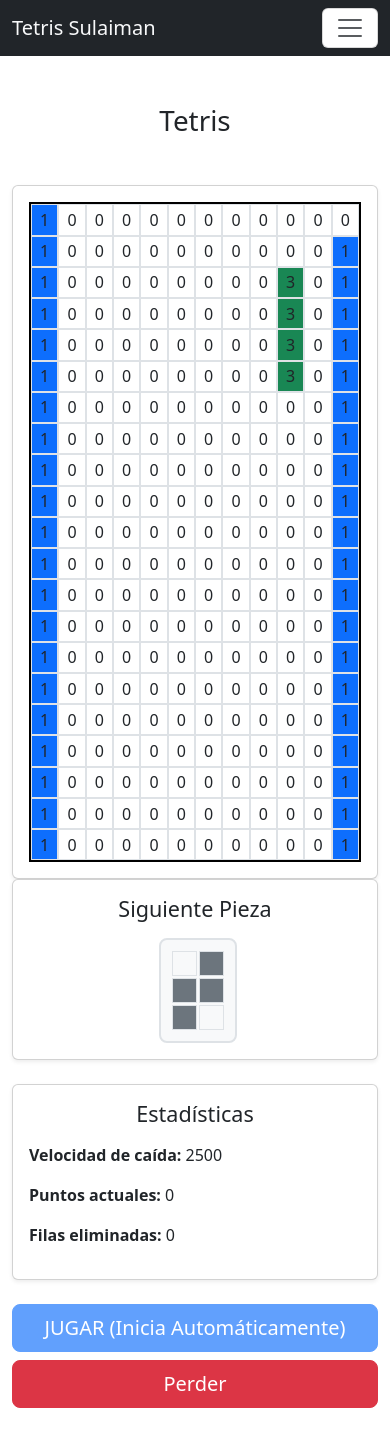
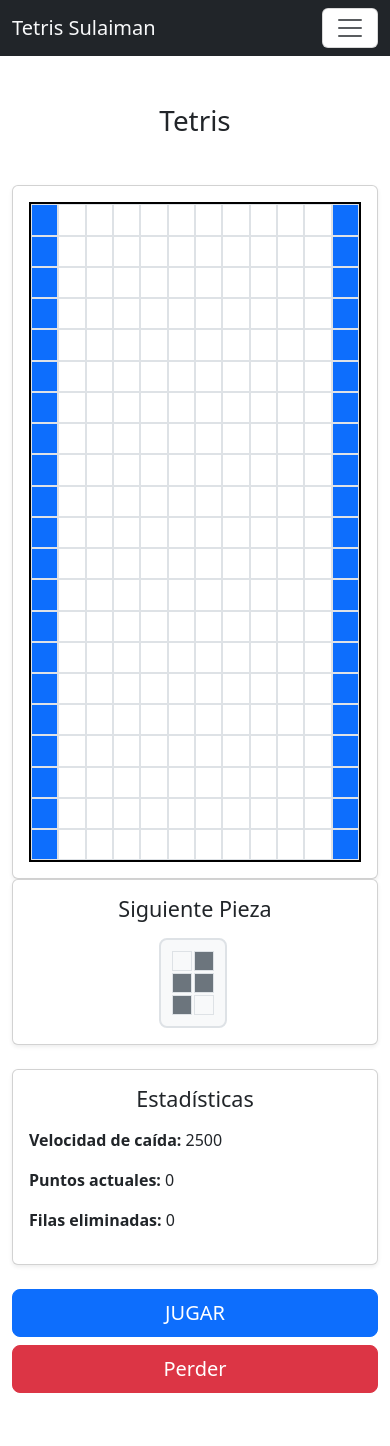
Before and after one commit to SulaimanTahaSantos/ProyectoTetrisSulaiman, a React (Vite) app: page /Juego in a window 390 px wide. Shown: the top 1446 px of the page. Built offline with nearby package versions, Linux system fonts and the light colour scheme.

Commit message:
estoy con el error de si son la misma pieza no colisionan sino que se atraviesan

```diff
--- a/package.json
+++ b/package.json
@@ -13,6 +13,7 @@
     "bootstrap": "^5.3.3",
     "react": "^18.3.1",
     "react-bootstrap": "^2.10.6",
+    "react-bootstrap-icons": "^1.11.5",
     "react-dom": "^18.3.1",
     "react-router-dom": "^7.0.2",
     "use-debounce": "^10.0.4"
--- a/src/components/Panel.jsx
+++ b/src/components/Panel.jsx
@@ -27,7 +27,7 @@ const Panel = ({ grid }) => {
               justifyContent: 'center',
             }}
           >
-            {cell}
+
           </div>
         ))
       )}
--- a/src/components/views/Inicio.jsx
+++ b/src/components/views/Inicio.jsx
@@ -35,6 +35,9 @@ let navigate = useNavigate();
                 <ListGroup.Item>
                   <strong>Descelerar las piezas:</strong> Usa la flecha hacia abajo para hacer que las piezas caigan más rápido.
                 </ListGroup.Item>
+                <ListGroup.Item>
+                  <strong>Cambiar de pieza: </strong> Si haces click en la pieza siguiente podras cambiarla.
+                </ListGroup.Item>
               </ListGroup>
 
               <div className="text-center mt-4">
--- a/src/components/views/Juego.jsx
+++ b/src/components/views/Juego.jsx
@@ -14,8 +14,16 @@ import colorPieza from '../../lib/colorPieza';
 const Juego = () => {
   const [arrayCasillas, setArrayCasillas] = useState(modelos.matriz);
 const [piezaActual, setPiezaActual] = useState(() => {
-  const columnaAleatoria = Math.floor(Math.random() * 9) + 1;
-  const piezaGenerada = nuevaPieza(0, columnaAleatoria);
+  const generarColumnaValida = () => {
+    let columna;
+    do {
+      columna = Math.floor(Math.random() * 7) + 1; // Genera entre 1 y 7
+    } while (arrayCasillas[0][columna] === 1);
+    return columna;
+  };
+
+
+  const piezaGenerada = nuevaPieza(0, generarColumnaValida());
 
   if (!piezaGenerada || !piezaGenerada.matriz) {
     console.error("La pieza no tiene una matriz válida.");
@@ -42,6 +50,9 @@ useEffect(() => {
     setVelocidadCaida(prevVel => Math.max(prevVel - 200, 500));
   }
 }, [filasEliminadas]);
+
+const [jugando, setJugando] = useState(false);
+
 
 
 
@@ -267,6 +278,8 @@ const actualizarPieza = (nuevaPieza) => {
 
 
 useEffect(() => {
+  if (!jugando) return;
+
   pintarPieza(piezaActual);
   setTiempoRestante(2.5);
 
@@ -278,7 +291,7 @@ useEffect(() => {
     );
     if (hayColision(nueva)) {
       actualizarPieza(nueva);
-      console.log("colision detectada");
+      console.log("Colisión detectada");
     } else {
       setPiezaActual(nuevaPieza(0, Math.floor(Math.random() * 9) + 1));
     }
@@ -292,7 +305,8 @@ useEffect(() => {
     clearInterval(intervalId);
     clearInterval(countdownId);
   };
-}, [piezaActual, velocidadCaida]);
+}, [piezaActual, velocidadCaida, jugando]);
+
 
 
 
@@ -416,8 +430,8 @@ const bajar = () => {
               </Card.Body>
             </Card>
             <div className="d-grid gap-2">
-              <Button variant="primary" size="lg" disabled>
-                JUGAR (Inicia Automáticamente)
+              <Button variant="primary" size="lg" onClick={() => setJugando(true)}>
+                JUGAR
               </Button>
               <Button variant="danger" size="lg" onClick={() => setGameOver(true)}>
                 Perder
--- a/src/index.css
+++ b/src/index.css
@@ -78,7 +78,7 @@ button:focus-visible {
   }
 
   @media (max-width: 768px) {
-    .next-piece-cell {
+    .celdasDeLaSiguientePieza  {
       width: 20px;
       height: 20px;
     }
```
Also changed, not shown: 1 other file (tests, documents, lock files or other folders).
